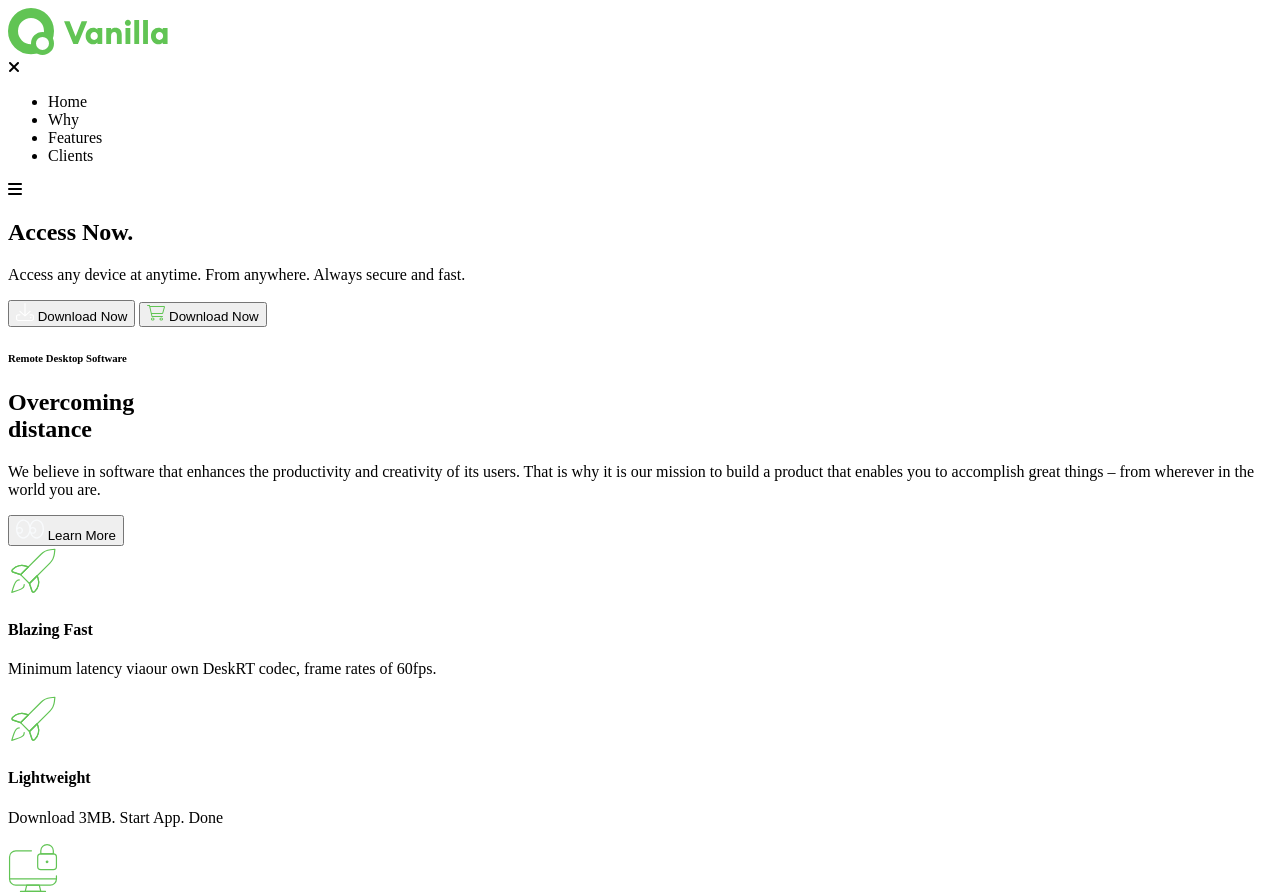
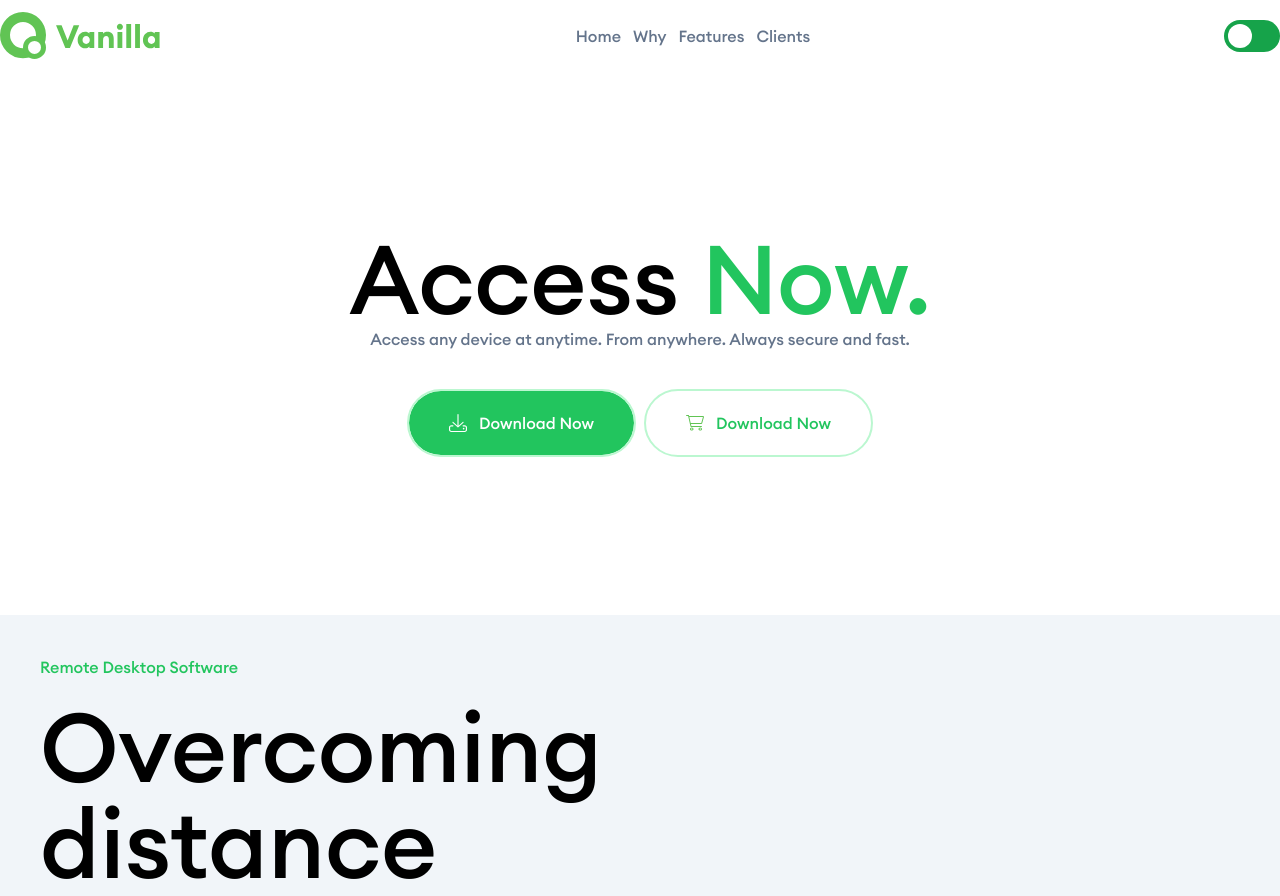
Before and after one commit to shinewaiag/vanilla-remote-desktop-ui, a website: page index.html in a window 1280 px wide. Shown: the top 896 px of the page. Drawn offline with nearby package versions, Linux system fonts and the light colour scheme; the site is published under a folder, as on GitHub Pages, so addresses that start at the root find nothing; a script that the page names is missing.

Commit message:
Update index.html

```diff
--- a/index.html
+++ b/index.html
@@ -31,7 +31,7 @@
     />
     <link rel="stylesheet" href="https://cdnjs.cloudflare.com/ajax/libs/font-awesome/6.3.0/css/all.min.css" integrity="sha512-SzlrxWUlpfuzQ+pcUCosxcglQRNAq/DZjVsC0lE40xsADsfeQoEypE+enwcOiGjk/bSuGGKHEyjSoQ1zVisanQ==" crossorigin="anonymous" referrerpolicy="no-referrer" />
     <link rel="icon" href="../favicon.svg" />
-    <link href="/build.css" rel="stylesheet" />
+    <link href="./build.css" rel="stylesheet" />
 
     <style>
       @font-face {
```
